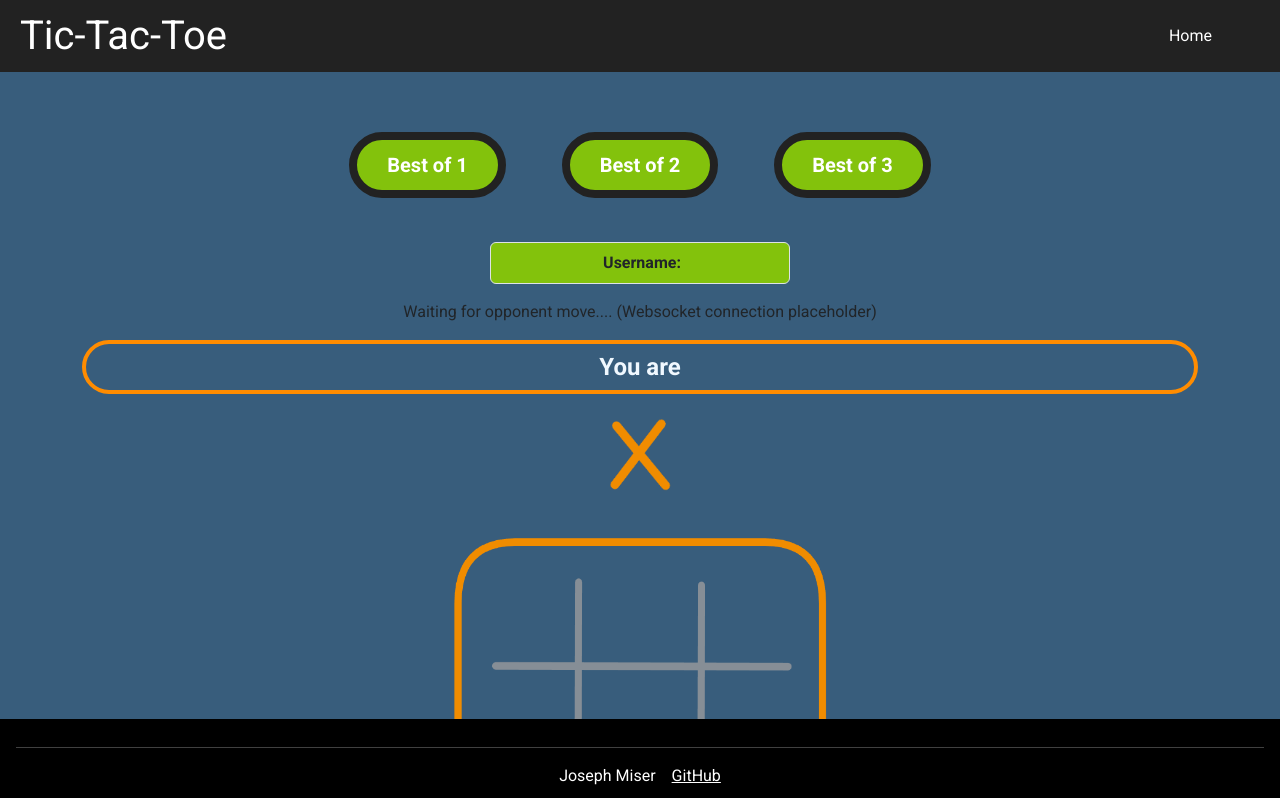
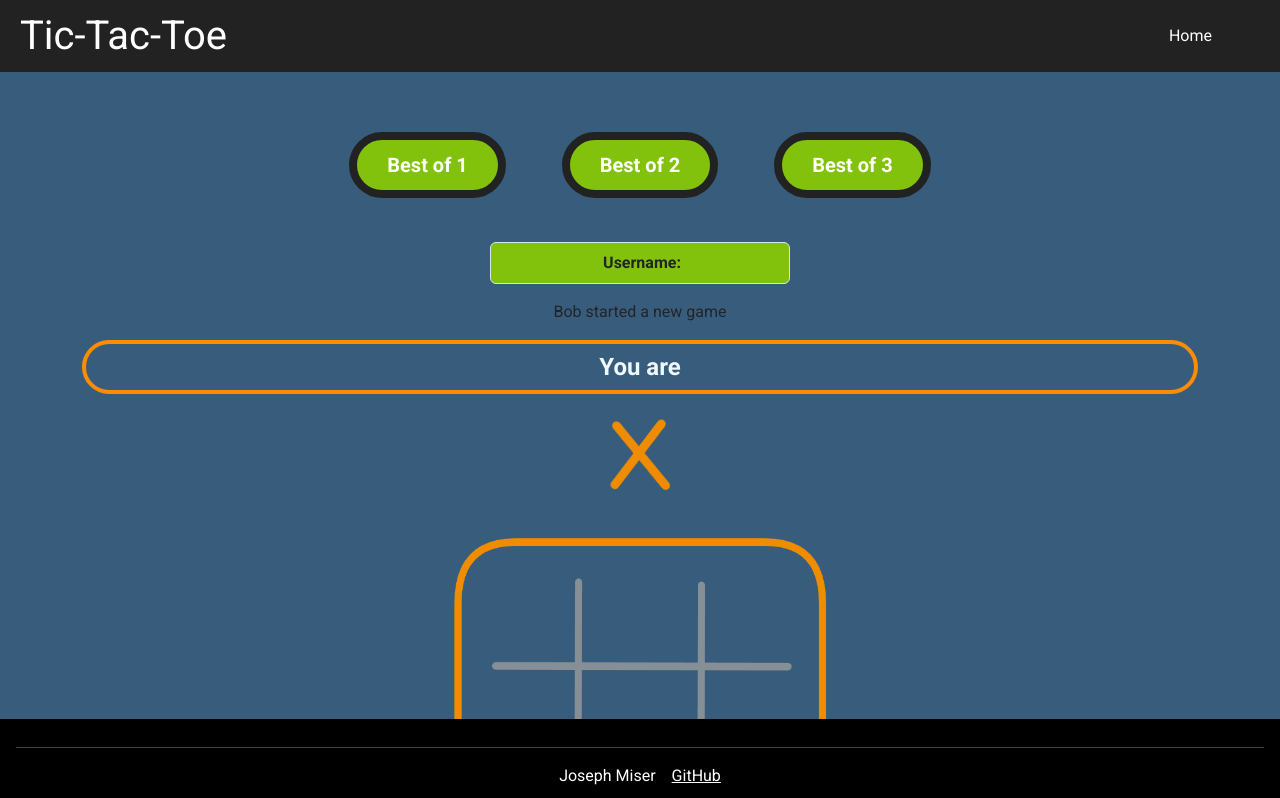
Before and after one commit to josephmiser5/tic-tac-toe, a React (Vite) app: page /play in a window 1280 px wide. Shown: the top 798 px of the page. Built offline with nearby package versions, Linux system fonts and the light colour scheme.

Commit message:
added a stubb websocket

```diff
--- a/src/play/play.jsx
+++ b/src/play/play.jsx
@@ -1,6 +1,6 @@
 import React from "react";
 import "./play.css";
-import { useState } from "react";
+import { useState, useEffect } from "react";
 
 function useLocalStorage(key, initialValue) {
   const [state, setState] = useState(() => {
@@ -73,6 +73,22 @@ export function Play() {
     setIsx(!isx);
   };
 
+  function LiveActivity() {
+    const [message, setMessage] = useState("");
+    const users = ["Billy", "Bob", "Joe"];
+
+    useEffect(() => {
+      const interval = setInterval(() => {
+        const randomUser = users[Math.floor(Math.random() * users.length)];
+        setMessage(`${randomUser} started a new game`);
+      }, 5000);
+
+      return () => clearInterval(interval); // cleanup on unmount
+    }, []);
+
+    return <p>{message}</p>;
+  }
+
   return (
     <main className="container text-center my-4">
       <div className="d-flex justify-content-center gap-3 flex-wrap mb-4">
@@ -86,7 +102,6 @@ export function Play() {
           Best of 3
         </button>
       </div>
-
       <div
         id="usernamebox"
         className="html-box mx-auto mb-3 p-2 border rounded"
@@ -95,8 +110,7 @@ export function Play() {
         <p className="mb-0">&nbsp;Username: {user}</p>
       </div>
 
-      <p>Waiting for opponent move.... (Websocket connection placeholder)</p>
-
+      <LiveActivity />
       <div className="mb-3">
         <span className="text-box-border d-block mb-2">You are</span>
         <div className="d-flex justify-content-center gap-3">
@@ -110,7 +124,6 @@ export function Play() {
           </button>
         </div>
       </div>
-
       <div
         style={{
           position: "relative",
@@ -161,14 +174,11 @@ export function Play() {
           ))}
         </div>
       </div>
-
       <div className="d-flex justify-content-center gap-3 mb-3 flex-wrap">
         <span className="text-box-border">X-score: 0</span>
         <span className="text-box-border">O-score: 0</span>
       </div>
-
       <span className="text-box-border d-block mb-3">Best of 1</span>
-
       <div className="d-flex justify-content-center gap-3 flex-wrap mb-3">
         <button id="playagain" className="btn btn-success btn-lg">
           Play again?
```
